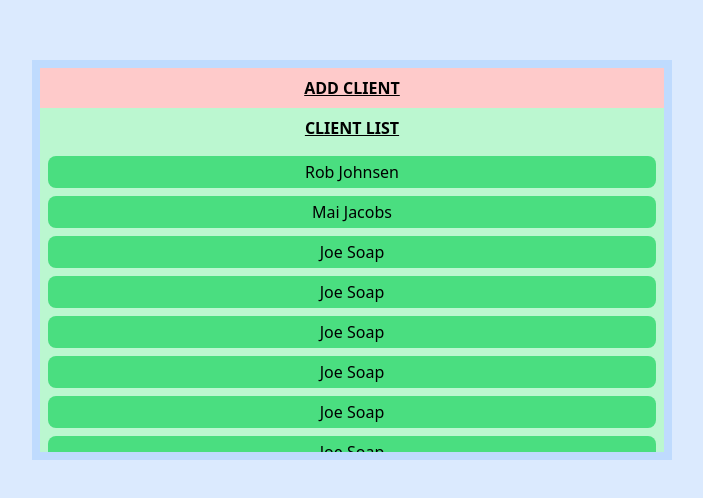
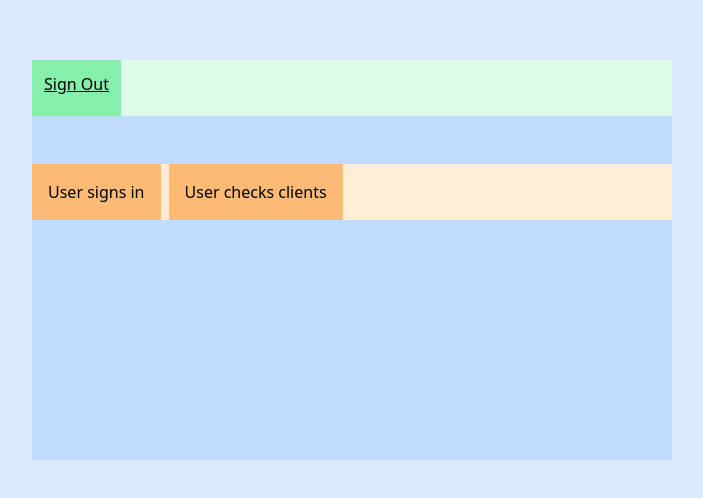
Before and after one commit to RobJJ/crud-client-app, a React (Create React App) app: page / in a window 1280 px wide. Shown: the part 140-638 px from the top of the page, without its empty margins (288-991 px from the left). Built offline with nearby package versions, Linux system fonts and the light colour scheme.

Commit message:
Rough navigation idea with tabs

```diff
--- a/src/App.js
+++ b/src/App.js
@@ -2,11 +2,12 @@ import React from "react";
 //
 import ReceiptList from "./Components/Receipts/Receipt-parent-component";
 import AddClient from "./Components/AddClient/AddClient-component";
+import Navigation from "./Components/Navigation/Navigation-parent-component";
 
 function App() {
   return (
     <div className="w-screen h-screen bg-blue-100 flex justify-center items-center">
-      <AddClient></AddClient>
+      <Navigation />
     </div>
   );
 }
--- /dev/null
+++ b/src/Components/Log/Log-parent-component.jsx
@@ -0,0 +1,6 @@
+import React from "react";
+//
+
+function Log(params) {}
+
+export default Log;
--- /dev/null
+++ b/src/Components/Navigation/Navigation-parent-component.jsx
@@ -0,0 +1,43 @@
+import React, { useRef } from "react";
+//
+
+// This component needs to serve as a header type of navbar... it can have multiple tags that are hidden until the right event happens. The bar is used on the home page and persists... It is not present in the landing page. Use Refs to trigger this
+function Navigation(params) {
+  //
+  const homeTab = useRef();
+  const handleClientNavigation = () => {
+    homeTab.current.classList.remove("hidden");
+  };
+  //
+  return (
+    <div className="w-1/2 h-1/2 bg-blue-200 flex flex-col gap-2">
+      {/* This will be a route navlink bar */}
+      <div className="w-full h-14 bg-green-100 flex gap-2">
+        <div className="bg-green-300 h-full p-3 underline">Sign Out</div>
+        <div ref={homeTab} className="bg-green-300 h-full p-3 underline hidden">
+          Home
+        </div>
+      </div>
+      <div className="bg-orange-100  flex gap-2 mt-10">
+        <div className="bg-orange-300 p-4">User signs in</div>
+        <div onClick={handleClientNavigation} className="bg-orange-300 p-4">
+          User checks clients
+        </div>
+      </div>
+    </div>
+  );
+}
+
+export default Navigation;
+
+// Could design the structure like this.
+// <nav class="crumbs">
+//     <ol>
+//         <li class="crumb"><a href="#">Bikes</a></li>
+//         <li class="crumb"><a href="#">BMX</a></li>
+//         <li class="crumb">Jump Bike 3000</li>
+//     </ol>
+// </nav>
+
+// <h1>Jump Bike 3000</h1>
+// <p>This BMX bike is a solid step into the pro world. It looks as legit as it rides and is built to polish your skills.</p>
```
Also changed, not shown: src/Pages/Home-page.jsx (added).
